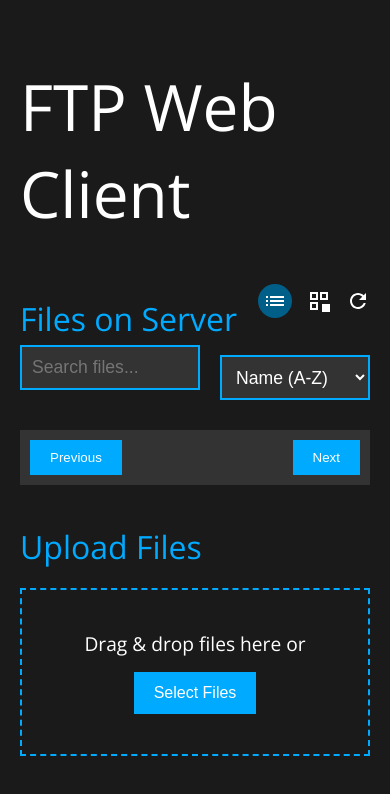
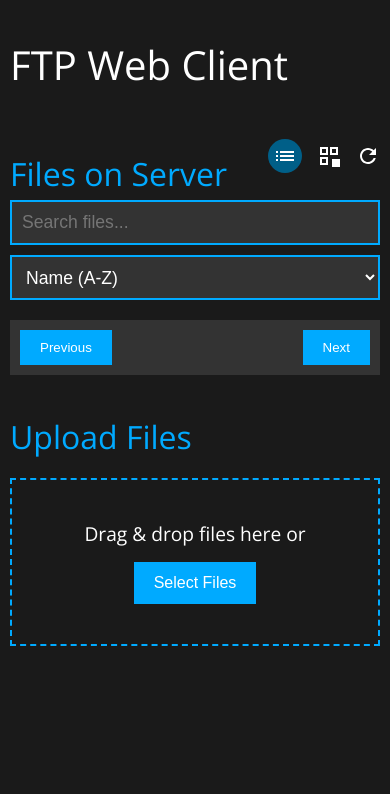
Before and after one commit to estape11/wp-ftp-web, a website: page public/index.html in a window 390 px wide. Drawn offline with nearby package versions, Linux system fonts and the light colour scheme; no server answers.

Commit message:
feat: Add responsive styles for mobile devices

```diff
--- a/public/index.html
+++ b/public/index.html
@@ -2,6 +2,7 @@
 <html>
 <head>
     <title>FTP Web Client</title>
+    <meta name="viewport" content="width=device-width, initial-scale=1.0">
     <link rel="icon" href="/favicon.svg" type="image/svg+xml">
     <link href="https://fonts.googleapis.com/css?family=Open+Sans:300,400" rel="stylesheet">
     <link rel="stylesheet" type="text/css" href="style.css">
--- a/public/style.css
+++ b/public/style.css
@@ -456,3 +456,29 @@ li:hover {
     from { transform: translateX(20px); opacity: 0; }
     to   { transform: translateX(0); opacity: 1; }
 }
+
+/* Responsive Styles for Small Screens */
+@media (max-width: 480px) {
+    body {
+        padding: 10px;
+    }
+
+    h1 {
+        font-size: 2.5em;
+    }
+
+    #controls-container {
+        display: block;
+    }
+
+    #search-container, #sort-container {
+        display: block;
+        width: 100%;
+        margin-left: 0;
+        margin-bottom: 10px;
+    }
+
+    #file-list.grid-view li {
+        width: calc(50% - 5px); /* 2 columns with gap */
+    }
+}
```
